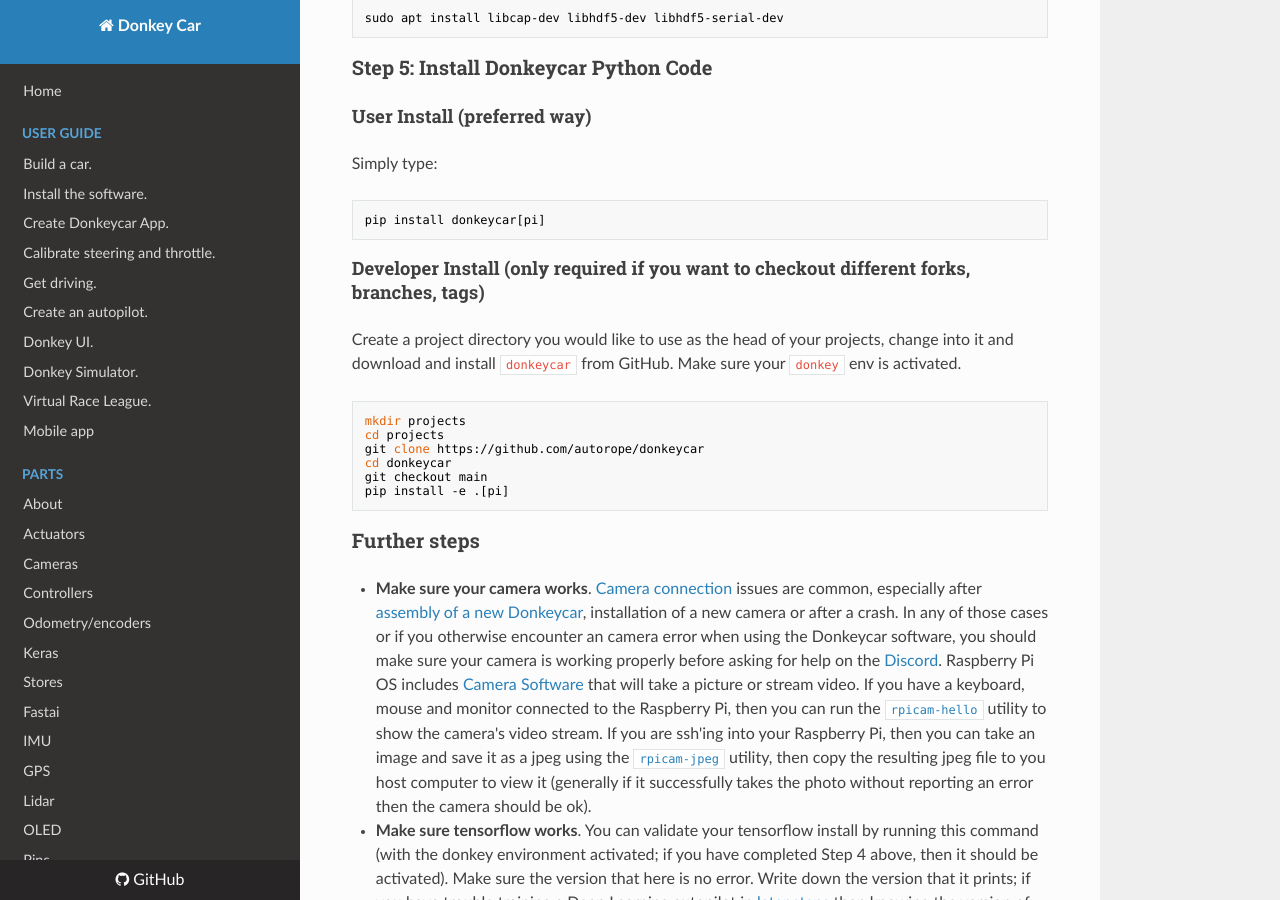
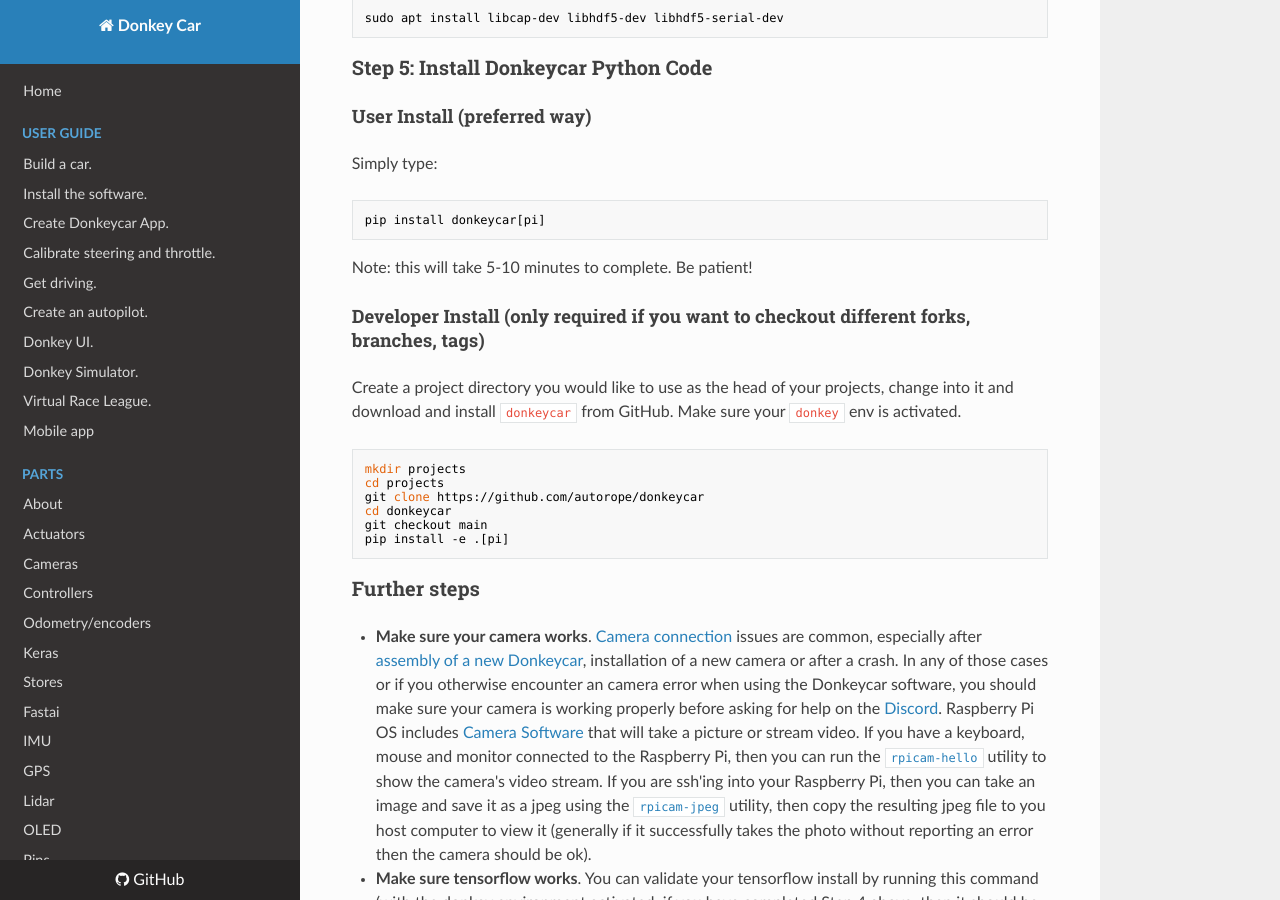
Before and after one commit to autorope/donkeydocs, an MkDocs documentation site: the page built from docs/guide/robot_sbc/setup_raspberry_pi.md, in a window 1280 px wide and 900 px high, scrolled down 3079 px. Built offline with MkDocs 1.6.1, drawn with Linux system fonts in a browser that asks for light colours; nearby versions of some CDN libraries.

Commit message:
Update setup_raspberry_pi.md
Just some reassuring text

````diff
--- a/docs/guide/robot_sbc/setup_raspberry_pi.md
+++ b/docs/guide/robot_sbc/setup_raspberry_pi.md
@@ -114,6 +114,7 @@ Simply type:
 ```bash
 pip install donkeycar[pi]
 ```
+Note: this will take 5-10 minutes to complete. Be patient!
 
 #### Developer Install (only required if you want to checkout different forks, branches, tags)
 
````
